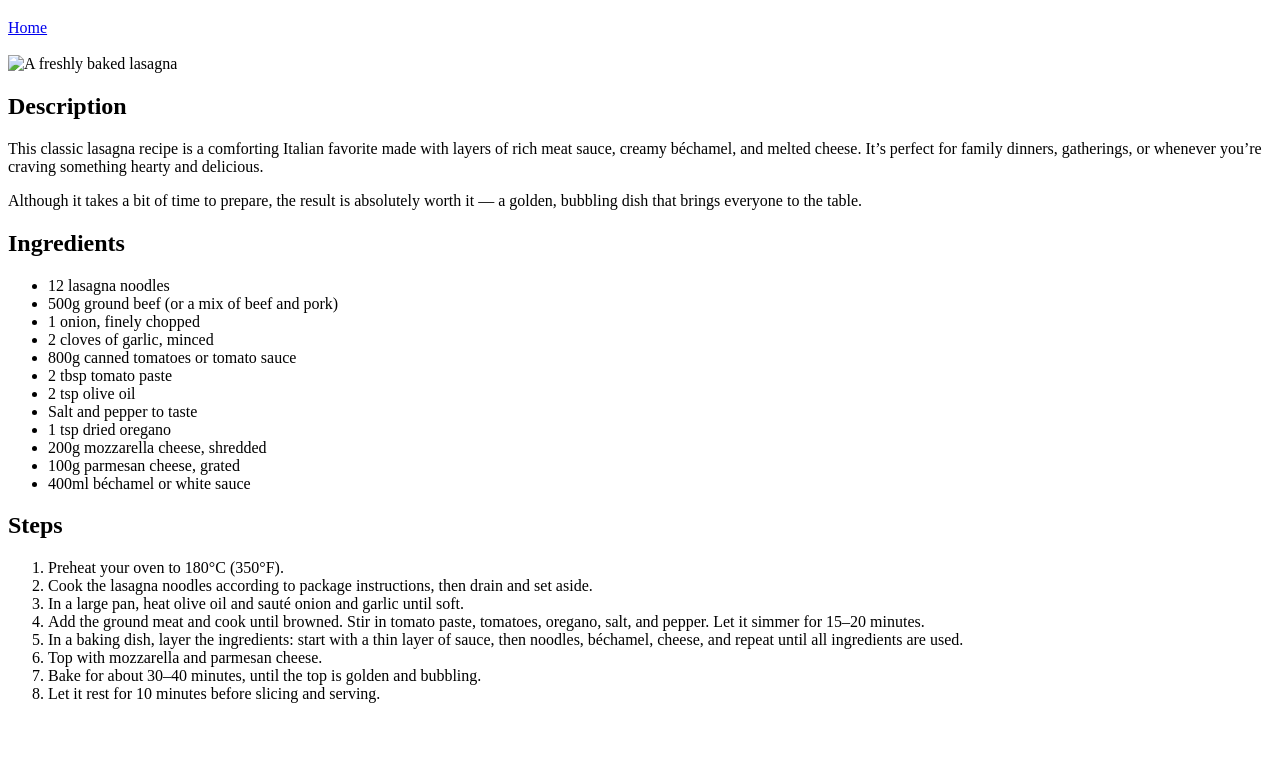
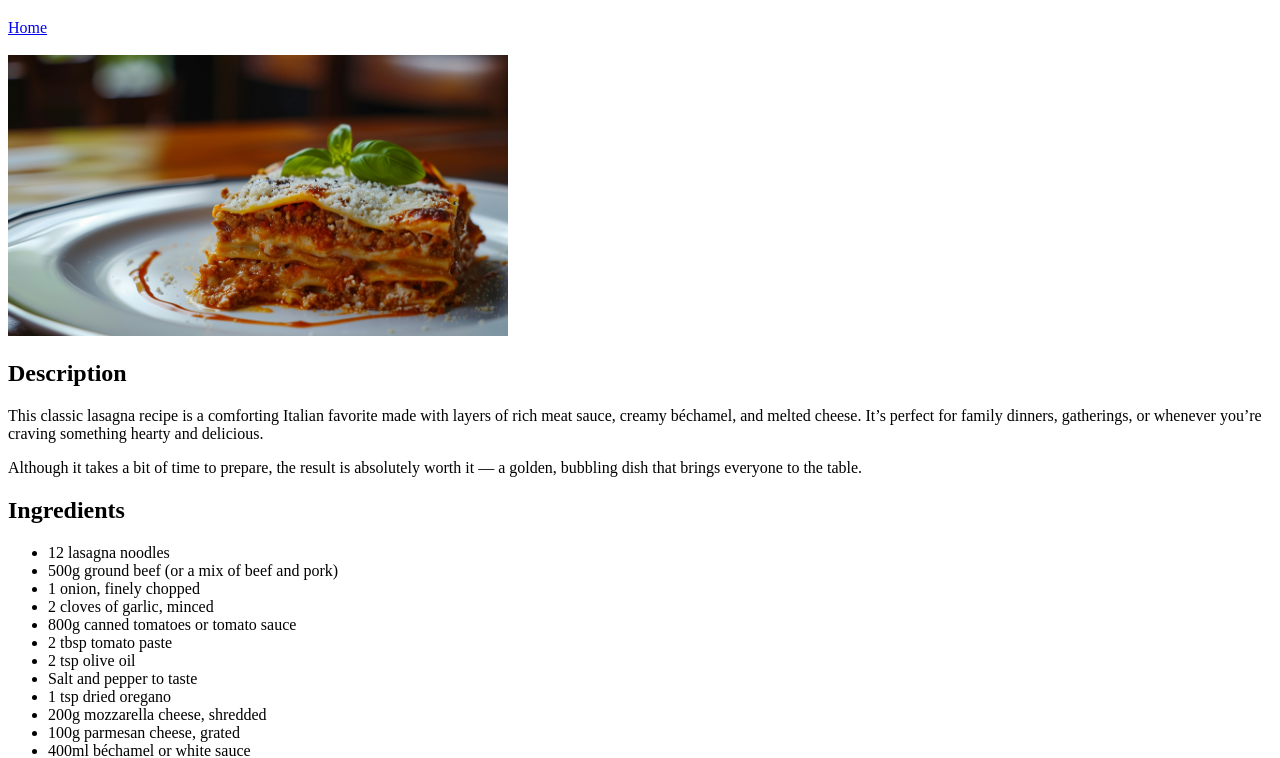
Before and after one commit to NorCoolTech/odin-recipes, a plain HTML site: page recipes/lasagna.html in a window 1280 px wide. Shown: the part 61-819 px from the top of the page. Drawn offline with Linux system fonts and the light colour scheme; the site is published under a folder, as on GitHub Pages, so addresses that start at the root find nothing.

Commit message:
update lasagna page

```diff
--- a/recipes/lasagna.html
+++ b/recipes/lasagna.html
@@ -9,7 +9,7 @@
     <h1>Lasagna</h1>
     <a href="../index.html">Home</a>
     <br> <br>
-     <img src="/img/Lasagna.jpg"
+     <img src="../img/Lasagna.jpg"
        alt="A freshly baked lasagna" width="500">
 
   <h2>Description</h2>
```
